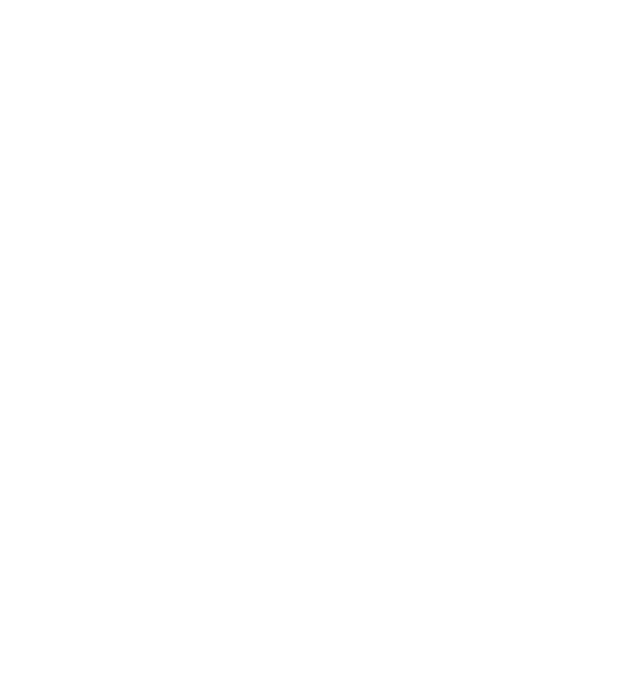
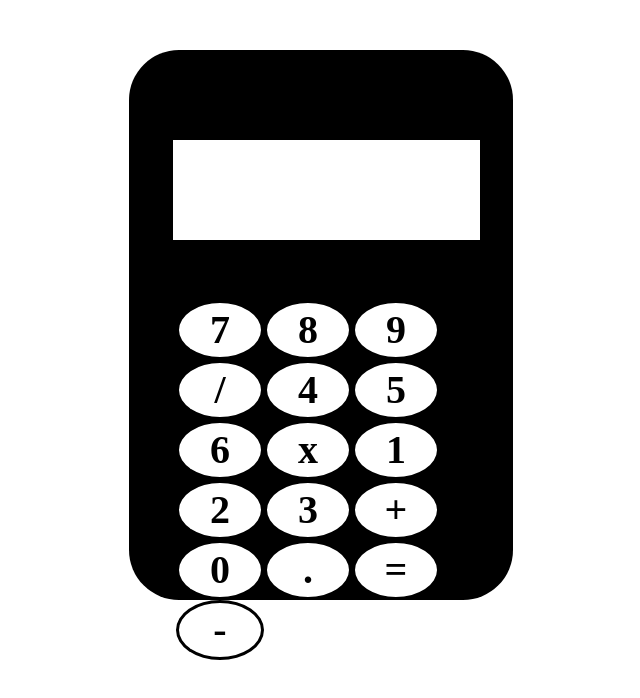
Before and after one commit to ego-death/advancedcalculator, a plain HTML site: page index.html in a window 1280 px wide. Shown: the whole page, without its empty margins (319-959 px from the left). Drawn offline with Linux system fonts and the light colour scheme.

Commit message:
styles completed

```diff
--- a/css/style.css
+++ b/css/style.css
@@ -29,6 +29,44 @@
 /******************************************
 /* LAYOUT
 /*******************************************/
+
+#mainBody{
+	margin: 50px auto;
+	height: 550px;
+	width: 30%;
+	border-radius: 50px;
+	background: black;
+	position: relative;
+}
+
+#insertNum{
+	position: absolute;
+	top: 90px;
+	left: 44px;
+	height: 100px;
+	width: 80%;
+	background: white;
+}
+
+#placeButtons{
+	position: absolute;
+	top: 250px;
+	left: 47px;
+	display: flex;
+	flex-wrap: wrap;
+}
+
+button{
+	background: white;
+	color: black;
+	border: 3px solid black;
+	border-radius: 50%;
+	width: 88px;
+	height: 60px;
+	font-weight: bold;
+	font-size: 40px;
+
+}
 header {
 
 }
@@ -37,6 +75,6 @@
 
 }
 
-/******************************************
+/*****************************************
 /* ADDITIONAL STYLES
 /*******************************************/
--- a/index.html
+++ b/index.html
@@ -13,6 +13,27 @@
 		<link rel="stylesheet" href="css/style.css">
 	</head>
 	<body>
+		<div id="mainBody">
+			<div id="insertNum"></div>
+			<div id="placeButtons">
+			<button>7</button>
+			<button>8</button>
+			<button>9</button>
+			<button>/</button>
+			<button>4</button>
+			<button>5</button>
+			<button>6</button>
+			<button>x</button>
+			<button>1</button>
+			<button>2</button>
+			<button>3</button>
+			<button>+</button>
+			<button>0</button>
+			<button>.</button>
+			<button>=</button>
+			<button>-</button>
+		</div>
+		</div>
 
 		<script type="text/javascript" src="js/main.js"></script>
 	</body>
```
Also changed, not shown: js/main.js (line endings or trailing spaces).
